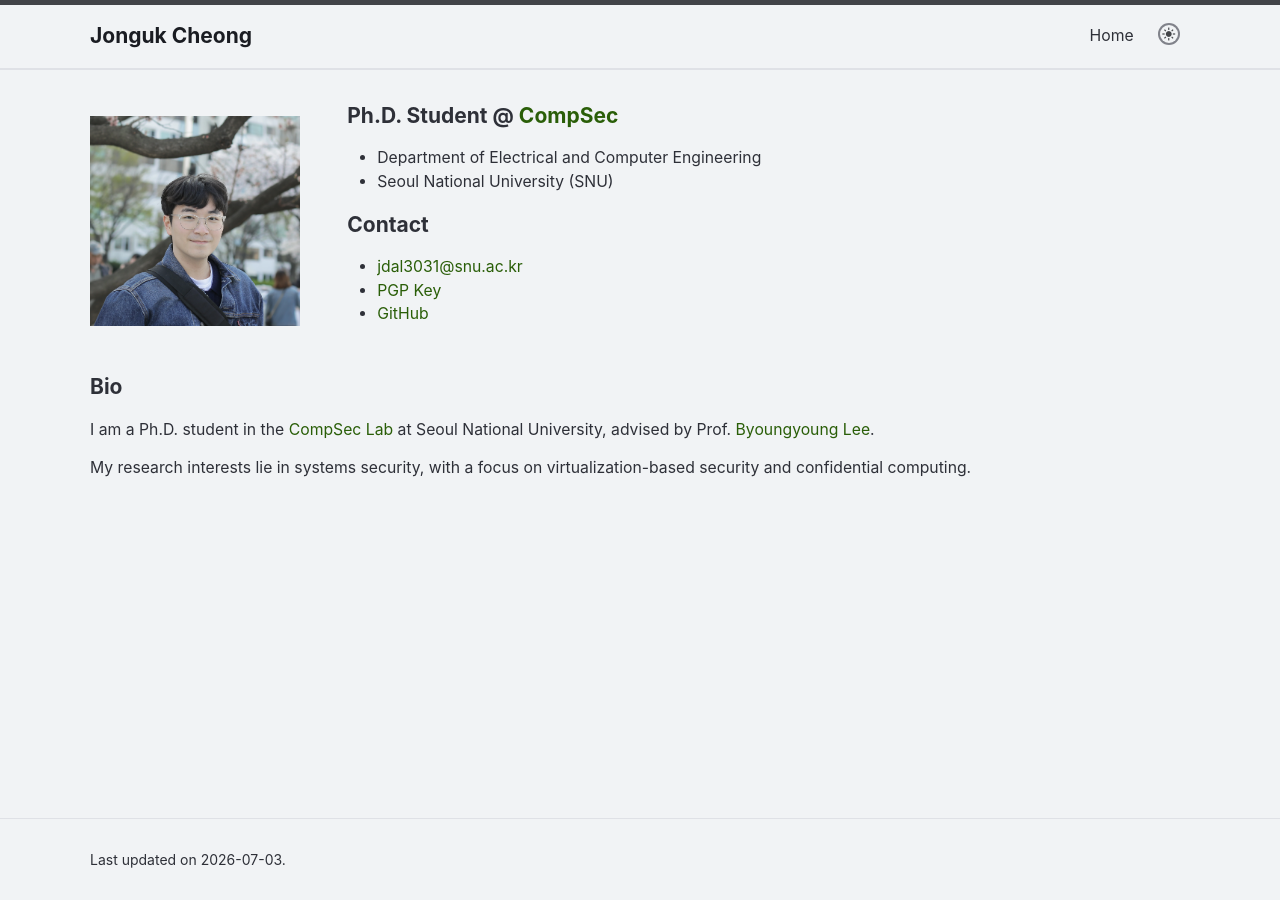
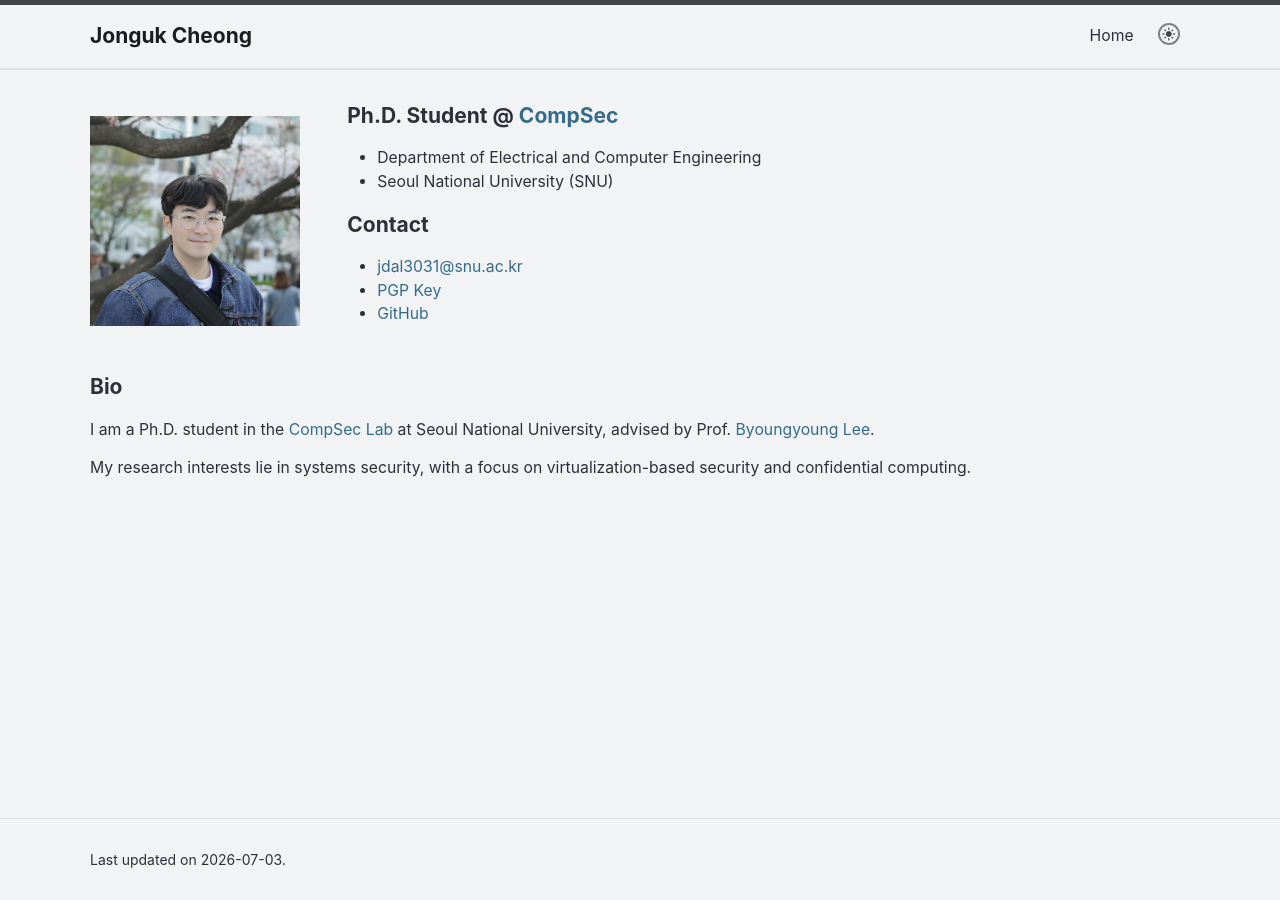
Before and after one commit to jongukc/jongukc.github.io, a Jekyll site: the page built from index.md, in a window 1280 px wide. Built offline with Jekyll 4.4.1, drawn with Linux system fonts in a browser that asks for light colours.

Commit message:
Update color

```diff
--- a/_sass/colorschemes/_dalbit-mono.scss
+++ b/_sass/colorschemes/_dalbit-mono.scss
@@ -17,8 +17,8 @@ $lm-text-color: #2e3038 !default;                       // fg1
 $lm-background-color: #f1f3f5 !default;                 // bg0
 $lm-code-background-color: #e9ebef !default;            // bg_soft
 
-$lm-link-base-color: #2a5e08 !default;                  // red — the lone accent
-$lm-link-visited-color: #5a5c64 !default;               // fg2 — visited fades to neutral
+$lm-link-base-color: #366c8a !default;                  // red — the lone accent
+$lm-link-visited-color: #366c8a !default;               // fg2 — visited fades to neutral
 $lm-link-hover-color: $lm-text-color !default;
 
 $lm-border-color-01: #dfe1e6 !default;                  // bg1
@@ -88,8 +88,8 @@ $dm-text-color: #b8bac0 !default;                       // fg1
 $dm-background-color: #151515 !default;                 // bg0
 $dm-code-background-color: #1c1c1c !default;            // bg_soft
 
-$dm-link-base-color: #909a88 !default;                  // red — the lone accent
-$dm-link-visited-color: #909298 !default;               // fg2 — visited fades to neutral
+$dm-link-base-color: #7eb0cc !default;                  // red — the lone accent
+$dm-link-visited-color: #7eb0cc !default;               // fg2 — visited fades to neutral
 $dm-link-hover-color: $dm-text-color !default;
 
 $dm-border-color-01: #222222 !default;                  // bg1
```
